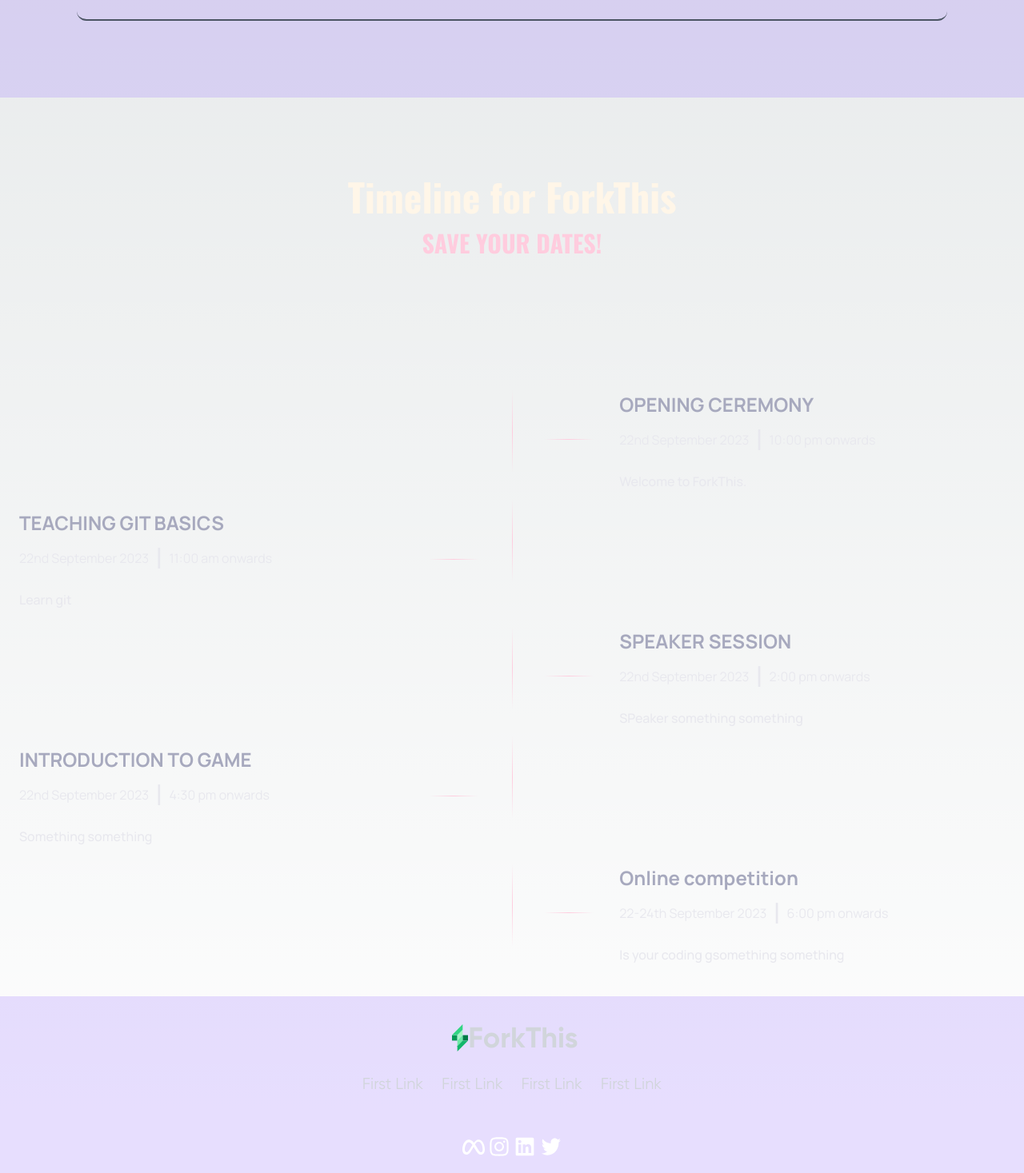
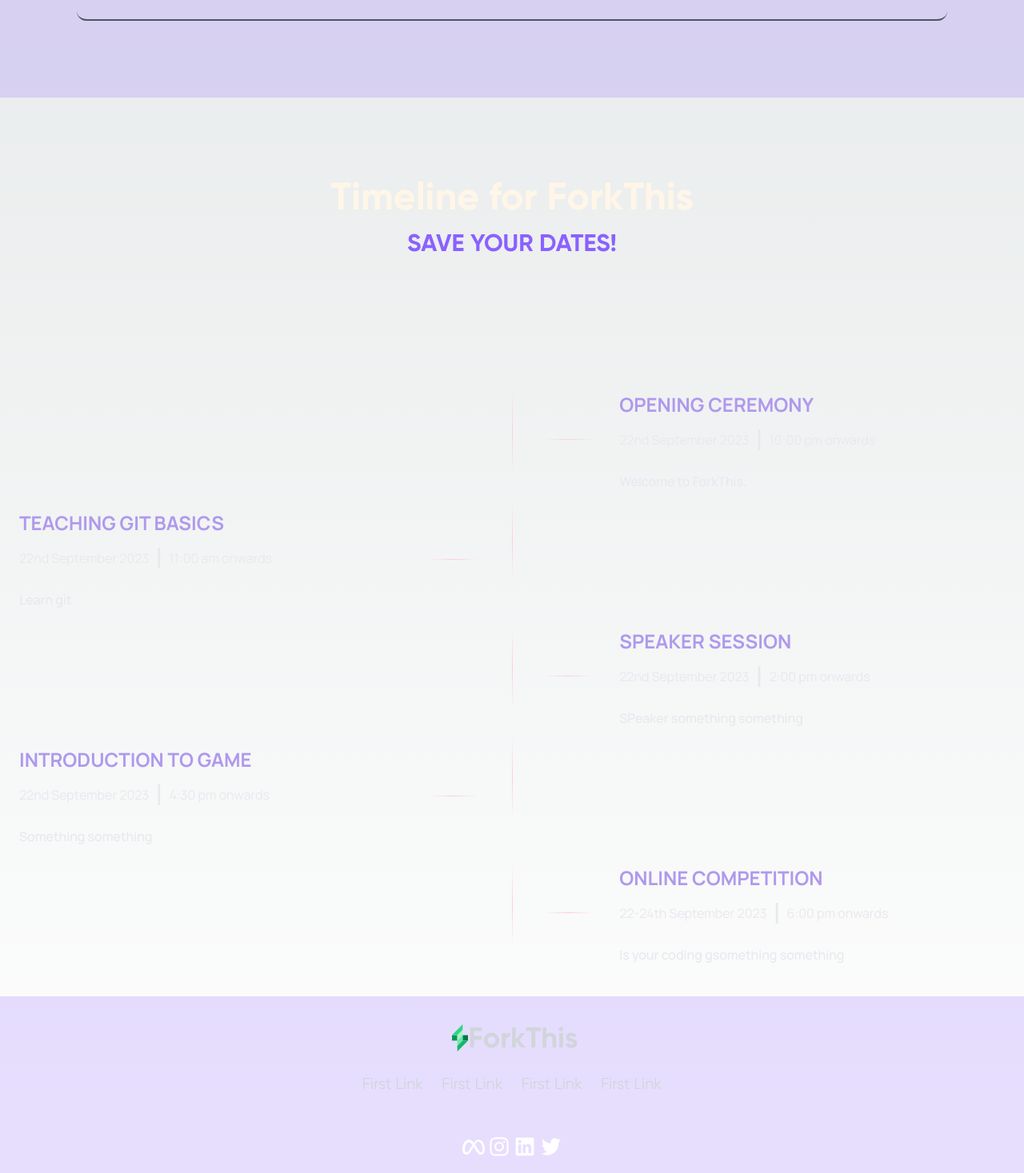
Before and after one commit to Keshav-Aneja/Forkthis-2023-frontend, a Next.js app: page / in a window 1280 px wide. Shown: the part 1330-2797 px from the top of the page at 80% size. Built offline with nearby package versions, Linux system fonts and the light colour scheme; what tailwindcss-gradients would draw is missing.

Commit message:
some UI changes

```diff
--- a/src/components/timeline.tsx
+++ b/src/components/timeline.tsx
@@ -1,4 +1,4 @@
-'use client'
+"use client";
 
 import { Oswald, Manrope } from "next/font/google";
 import Image from "next/image";
@@ -27,12 +27,12 @@
     <>
       <div className="m-auto flex h-max flex-col justify-center text-white  lg:w-1/2">
         <div
-          className={`text-timelineheader text-center text-3xl font-extrabold text-[#FFF6E8] md:text-5xl lg:h-12 ${oswald.className}`}
+          className={`text-timelineheader text-center text-3xl font-extrabold text-[#FFF6E8] md:text-5xl lg:h-12 font-gilroyBlack`}
         >
           Timeline for ForkThis
         </div>
         <div
-          className={`mt-4 text-center text-2xl font-bold text-[#FFCCDE] md:text-3xl ${oswald.className}`}
+          className={`mt-4 text-center text-2xl font-bold text-[#8A61FF] md:text-3xl  font-gilroyBlack`}
         >
           SAVE YOUR DATES!
         </div>
@@ -123,7 +123,7 @@
             variants={cardVariants}
             className="h-full w-full p-2 md:pl-16"
           >
-            <h1 className="text-bold py-2 text-left text-2xl font-bold text-[#A7A9BE]">
+            <h1 className="text-bold py-2 text-left text-2xl font-bold text-[#af99ed]">
               OPENING CEREMONY
             </h1>
             <div className="flex flex-col sm:flex-row sm:items-center">
@@ -151,7 +151,7 @@
             variants={cardVariants}
             className="h-full w-full p-2 md:pl-4 md:pr-16"
           >
-            <h1 className="text-bold py-2 text-left text-2xl font-bold text-[#A7A9BE]">
+            <h1 className="text-bold py-2 text-left text-2xl font-bold text-[#af99ed]">
               TEACHING GIT BASICS
             </h1>
             <div className="flex flex-col sm:flex-row sm:items-center">
@@ -322,7 +322,7 @@
             variants={cardVariants}
             className="h-full w-full p-2 md:pl-16"
           >
-            <h1 className="text-bold py-2 text-left text-2xl font-bold text-[#A7A9BE]">
+            <h1 className="text-bold py-2 text-left text-2xl font-bold text-[#af99ed]">
               SPEAKER SESSION
             </h1>
             <div className="flex flex-col sm:flex-row sm:items-center">
@@ -350,7 +350,7 @@
             variants={cardVariants}
             className="h-full w-full p-2 md:pl-4 md:pr-16"
           >
-            <h1 className="text-bold py-2 text-left text-2xl font-bold text-[#A7A9BE]">
+            <h1 className="text-bold py-2 text-left text-2xl font-bold text-[#af99ed]">
               INTRODUCTION TO GAME
             </h1>
             <div className="flex flex-col sm:flex-row sm:items-center">
@@ -521,7 +521,7 @@
             variants={cardVariants}
             className="h-full w-full p-2 md:pl-16"
           >
-            <h1 className="text-bold py-2 text-left text-2xl font-bold text-[#A7A9BE]">
+            <h1 className="text-bold py-2 text-left text-2xl font-bold text-[#af99ed] uppercase">
               Online competition
             </h1>
             <div className="flex flex-col sm:flex-row sm:items-center">
@@ -539,7 +539,6 @@
             </p>
           </motion.div>
         </motion.div>
-
       </div>
     </>
   );
--- a/src/sections/Landing.tsx
+++ b/src/sections/Landing.tsx
@@ -91,7 +91,7 @@
           </Link>
         </div>
         <div className="right hidden md:flex gap-8 items-center font-gilroyBlack text-xl">
-          <div className="register-btn py-2 px-6 bg-[#8A61FF] rounded-full text-black cursor-pointer hover:text-[#af99ed] hover:bg-[#4a18bd] transition-all duration-300">
+          <div className="register-btn py-2 px-6 bg-transparent text-[#af99ed] border-[#af99ed] border-2 rounded-full cursor-pointer hover:text-[#af99ed] hover:bg-[#4a18bd] hover:border-[#4a18bd]  transition-all duration-300">
             Resources
           </div>
         </div>
```
